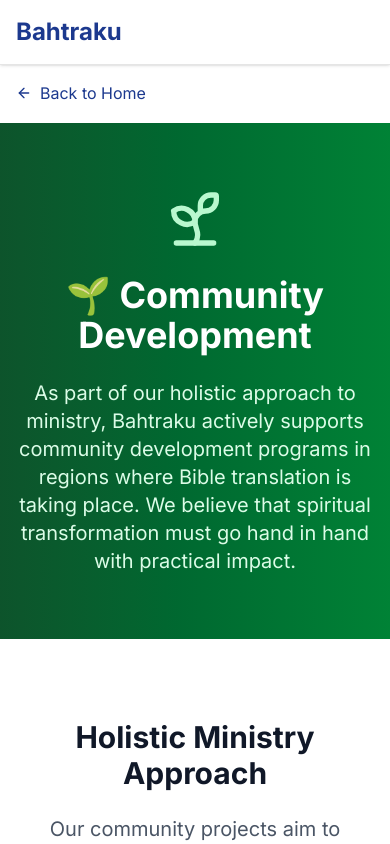
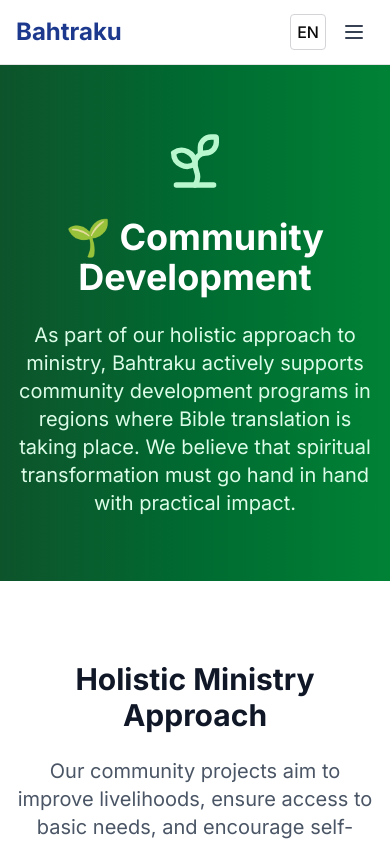
Before and after one commit to jeaneselinasm/org-update, a Next.js app: page /en/community-development in a window 390 px wide. Shown: the top 844 px of the page. Built offline with nearby package versions, Linux system fonts and the light colour scheme; a web font is replaced by a local one.

Commit message:
update page community-development : add responsive navigation

```diff
--- a/app/[locale]/community-development/page.tsx
+++ b/app/[locale]/community-development/page.tsx
@@ -1,6 +1,7 @@
 "use client"
 
 import Footer from "@/components/footer"
+import ResponsiveNavigation from "@/components/navigation-bar"
 import { Button } from "@/components/ui/button"
 import { Card, CardContent, CardHeader, CardTitle } from "@/components/ui/card"
 import { Select, SelectContent, SelectItem, SelectTrigger, SelectValue } from "@/components/ui/select"
@@ -27,62 +28,7 @@ export default function CommunityDevelopmentPage() {
   return (
     <div className="min-h-screen bg-white">
       {/* Navigation */}
-      <nav className="bg-white shadow-sm border-b sticky top-0 z-50">
-        <div className="max-w-7xl mx-auto px-4 sm:px-6 lg:px-8">
-          <div className="flex justify-between items-center h-16">
-            <div className="flex-shrink-0">
-              <Link href="/">
-                <h1 className="text-2xl font-bold text-blue-900">Bahtraku</h1>
-              </Link>
-            </div>
-            <div className="hidden md:block">
-              <div className="ml-10 flex items-baseline space-x-8">
-                <Link
-                  href="/about"
-                  className="text-gray-700 hover:text-blue-900 px-3 py-2 text-sm font-medium transition-colors"
-                >
-                  About
-                </Link>
-                <Link
-                  href="/get-involved"
-                  className="text-gray-700 hover:text-blue-900 px-3 py-2 text-sm font-medium transition-colors"
-                >
-                  Get Involved
-                </Link>
-                <Link
-                  href="#translations"
-                  className="text-gray-700 hover:text-blue-900 px-3 py-2 text-sm font-medium transition-colors"
-                >
-                  Translations
-                </Link>
-                <div className="flex items-center space-x-4">
-                  <Select value={language} onValueChange={setLanguage}>
-                    <SelectTrigger className="w-20 h-9 border-gray-300">
-                      <div className="flex items-center space-x-1">
-                        <Globe className="h-4 w-4 text-gray-600" />
-                        <SelectValue />
-                      </div>
-                    </SelectTrigger>
-                    <SelectContent>
-                      <SelectItem value="en">EN</SelectItem>
-                      <SelectItem value="id">ID</SelectItem>
-                    </SelectContent>
-                  </Select>
-                  <Button className="bg-blue-900 hover:bg-blue-800">Contact</Button>
-                </div>
-              </div>
-            </div>
-          </div>
-        </div>
-      </nav>
-
-      {/* Back Navigation */}
-      <div className="max-w-7xl mx-auto px-4 sm:px-6 lg:px-8 py-4">
-        <Link href="/" className="inline-flex items-center text-blue-900 hover:text-blue-700 transition-colors">
-          <ArrowLeft className="h-4 w-4 mr-2" />
-          Back to Home
-        </Link>
-      </div>
+<ResponsiveNavigation/>
 
       {/* Hero Section */}
       <section className="bg-gradient-to-r from-green-900 to-green-700 text-white py-16">
```
